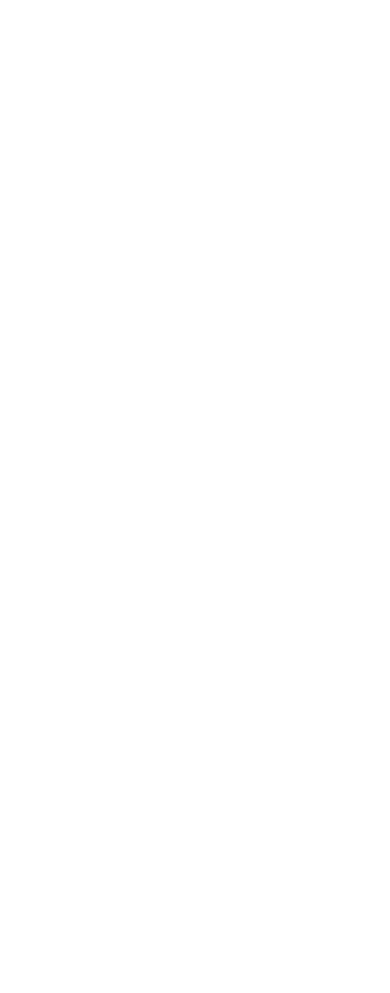
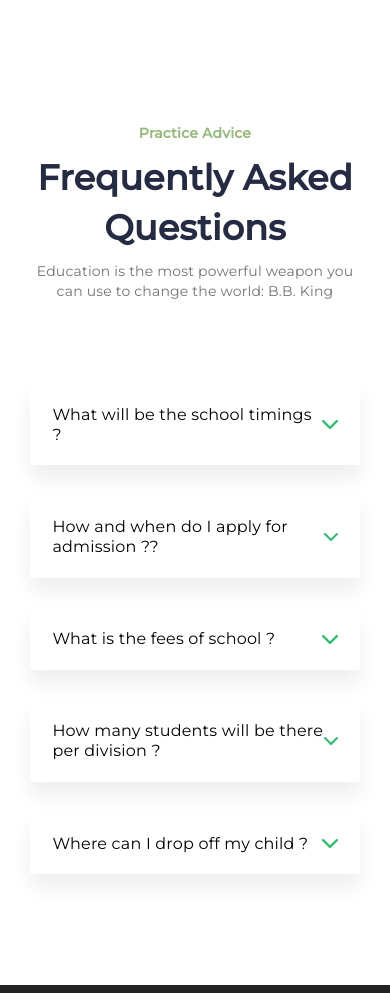
Before and after one commit to Yashsharma1911/vidya-sadan-school, a React (Create React App) app: page / in a window 390 px wide. Shown: the part 3440-4433 px from the top of the page. Before the commit the page ends 3393 px from the top, so only its background shows below. Built offline with nearby package versions, Linux system fonts and the light colour scheme.

Commit message:
faq section created with responsiveness

```diff
--- /dev/null
+++ b/src/component/accordian/index.js
@@ -0,0 +1,61 @@
+import React, { useState, useContext, createContext } from 'react';
+import { Container, Frame, Title, Item, Inner, Header, Body, Text, Div,Img } from "./styles/accordion";
+
+const ToggleContext = createContext();
+
+export default function Accordion({ children, ...restProps }) {
+  return (
+    <Container {...restProps}>
+      <Inner>{children}</Inner>
+    </Container>
+  );
+}
+
+Accordion.Title = function AccordionTitle({ children, ...restProps }) {
+  return <Title {...restProps}>{children}</Title>;
+};
+
+Accordion.Frame = function AccordionFrame({ children, ...restProps }) {
+  return <Frame {...restProps}>{children}</Frame>;
+};
+
+Accordion.Div = function AccordionDiv({ children, ...restProps }) {
+    return <Div {...restProps}>{children}</Div>;
+  };
+
+Accordion.Item = function AccordionItem({ children, ...restProps }) {
+  const [toggleShow, setToggleShow] = useState(false);
+
+  return (
+    <ToggleContext.Provider value={{ toggleShow, setToggleShow }}>
+      <Item {...restProps}>{children}</Item>
+    </ToggleContext.Provider>
+  );
+};
+
+Accordion.Header = function AccordionHeader({ children, ...restProps }) {
+  const { toggleShow, setToggleShow } = useContext(ToggleContext);
+  return (
+    <Header onClick={() => setToggleShow(!toggleShow)} rotate={toggleShow}{...restProps}>
+      {children}
+    </Header>
+  );
+};
+
+Accordion.Text = function AccordianText({ children, ...restProps}) {
+    return <Text { ...restProps}>{children}</Text>
+}
+Accordion.Img = function AccordianImg({ children, ...restProps}) {
+    return <Img { ...restProps}>{children}</Img>
+}
+
+Accordion.Body = function AccordionBody({ children, ...restProps }) {
+  const { toggleShow } = useContext(ToggleContext);
+  /* return toggleShow ? <Body {...restProps}>{children}</Body> : null; */
+
+  return (
+    <Body className={toggleShow ? 'open' : 'closed'} {...restProps}>
+      <span>{children}</span>
+    </Body>
+  );
+};
--- /dev/null
+++ b/src/component/accordian/styles/accordion.js
@@ -0,0 +1,152 @@
+import styled from "styled-components";
+
+export const Container = styled.div`
+  display: flex;
+  border-bottom: 8px solid #222;
+  margin-top: 100px;
+`;
+
+export const Frame = styled.div`
+  margin-bottom: 40px;
+  margin-top: 35px;
+`;
+
+export const Inner = styled.div`
+  display: flex;
+  padding: 70px 30px;
+  flex-direction: column;
+  align-items: center;
+  max-width: 815px;
+  margin: auto;
+`;
+
+export const Title = styled.h1`
+  font-size: 50px;
+  margin-top: 10px;
+  margin-bottom: 8px;
+  font-style: normal;
+  font-weight: 700;
+  font-size: 40px;
+  line-height: 50px;
+  text-align: center;
+  letter-spacing: 0.2px;
+  color: #252b42;
+
+  @media (max-width: 600px) {
+    font-size: 35px;
+  }
+`;
+export const Text = styled.p`
+  text-align: center;
+  font-style: normal;
+  font-weight: 400;
+  font-size: 14px;
+  line-height: 20px;
+  letter-spacing: 0.2px;
+  color: #737373;
+
+  max-width: 500px;
+`;
+
+export const Div = styled.div`
+  max-width: 580px;
+  width: 100%;
+  display: flex;
+  flex-direction: column;
+  justify-content: center;
+  align-items: center;
+
+  ${Text}:nth-child(1) {
+    color: #96bb7c;
+    font-weight: 700;
+  }
+`;
+
+export const Item = styled.div`
+  color: black;
+  margin: auto;
+  margin-bottom: 30px;
+  max-width: 728px;
+  width: 100%;
+
+  &:first-of-type {
+    margin-top: 3em;
+  }
+  &:last-of-type {
+    margin-bottom: 0;
+  }
+`;
+export const Img = styled.img`
+  width: 12px;
+  user-select: none;
+
+  @media (max-width: 600px) {
+    width: 16px;
+  }
+`;
+
+export const Header = styled.div`
+  display: flex;
+  justify-content: space-between;
+  cursor: pointer;
+  margin-bottom: 1px;
+  background: white;
+  padding: 1.29em 1.2em 1.29em 0.8em;
+  user-select: none;
+  align-items: center;
+  box-shadow: 0px 13px 19px rgba(0, 0, 0, 0.07);
+  font-style: normal;
+font-weight: 400;
+font-size: 14px;
+line-height: 20px;
+letter-spacing: 0.2px;
+color: #000000;
+padding-left: 32px;
+  padding-right: 32px;
+
+  ${Img}{
+    transition: transform 0.2s;
+    transform: ${({ rotate }) => (rotate ? "rotate(180deg)" : "rotate(0deg)")};
+  }
+
+  }
+  @media (max-width: 600px) {
+    font-size: 16px;
+    padding: 1.29em 1.4em 1.29em 1.4em;
+  }
+`;
+
+export const Body = styled.div`
+  font-size: 14px;
+  font-weight: normal;
+  line-height: normal;
+  background: white;
+  white-space: pre-wrap;
+  user-select: none;
+  overflow: hidden;
+  letter-spacing: 0.2px;
+  box-shadow: 0px 13px 19px rgba(0, 0, 0, 0.07);
+  padding-left: 32px;
+  padding-right: 32px;
+
+  &.closed {
+    max-height: 0;
+    overflow: hidden;
+    transition: max-height 0.3s cubic-bezier(0.5, 0, 0.1, 1);
+  }
+  &.open {
+    max-height: 1200px;
+    transition: max-height 0.3s cubic-bezier(0.5, 0, 0.1, 1);
+  }
+
+  span {
+    display: block;
+    padding: 1.29em 0 1.29em 0;
+  }
+
+  @media (max-width: 600px) {
+    font-size: 16px;
+    line-height: 22px;
+    padding: 0em 1.4em;
+  }
+`;
--- a/src/component/index.js
+++ b/src/component/index.js
@@ -3,3 +3,4 @@
 export { default as Jumbotron} from './jumbotron';
 export { default as Feature } from "./feature";
 export { default as Testimonial} from './testimonial';
+export { default as Accordian} from './accordian'
--- /dev/null
+++ b/src/container/faqs.js
@@ -0,0 +1,28 @@
+import React from "react";
+import faqsData from "../fixtures/faqs";
+import Accordion from "../component/accordian";
+
+export default function FaqsContainer() {
+  return (
+    <Accordion>
+        <Accordion.Div>
+        <Accordion.Text>Practice Advice</Accordion.Text>
+      <Accordion.Title>Frequently Asked Questions</Accordion.Title>
+      <Accordion.Text>
+        Education is the most powerful weapon you can use to change the world:
+        B.B. King
+      </Accordion.Text>
+      </Accordion.Div>
+      <Accordion.Frame>
+        {faqsData.map((item) => (
+          <Accordion.Item key={item.id}>
+            <Accordion.Header>{item.header}
+                <Accordion.Img src='images/icons/Vector.svg'/>
+            </Accordion.Header>
+            <Accordion.Body>{item.body}</Accordion.Body>
+          </Accordion.Item>
+        ))}
+      </Accordion.Frame>
+    </Accordion>
+  );
+}
--- /dev/null
+++ b/src/fixtures/faqs.json
@@ -0,0 +1,27 @@
+[
+    {
+        "id": 1,
+        "header": "What will be the school timings ?",
+        "body": "-----------------------------------"
+    },
+    {
+        "id": 2,
+        "header": "How and when do I apply for admission ??",
+        "body": "All doors to the building are locked during school hours. Students dropped off before 8:45 a.m. can enter through the main entrance. If your child is going to be arriving late, they will need to contact the office by pressing the button on the wall by the main entrance to gain entry."
+    },
+    {
+        "id": 3,
+        "header": "What is the fees of school ?",
+        "body": "--------------------------------------------"
+    },
+    {
+        "id": 4,
+        "header": "How many students will be there per division ?",
+        "body": "------------------------------------------------------"
+    },
+    {
+        "id": 5,
+        "header": "Where can I drop off my child ?",
+        "body": "--------------------------------------------------------------------"
+    }
+]
--- a/src/pages/home.js
+++ b/src/pages/home.js
@@ -5,6 +5,7 @@
 import HeaderContainer from "../container/header";
 import Feature from "../component/feature";
 import TestimonialContainer from '../container/testimonial';
+import FaqsContainer from '../container/faqs';
 
 export default function Home() {
   return (
@@ -44,6 +45,7 @@
       <CardContainer />
       <JumbotronContainer />
       <TestimonialContainer/>
+      <FaqsContainer />
     </>
   );
 }
```
Also changed, not shown: public/images/icons/Vector.svg (added).
